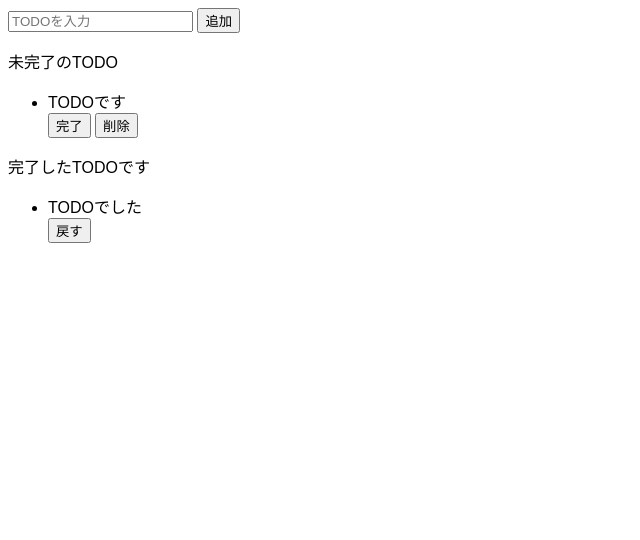
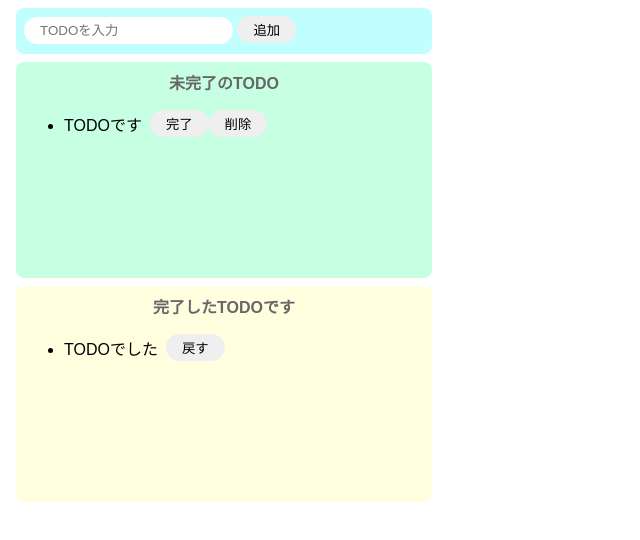
Before and after one commit to JunyaTakahashi001/todo-Javascript-codesandbox, a website built with Parcel: page index.html in a window 1280 px wide. Shown: the whole page, without its empty margins (0-640 px from the left). Built offline with nearby package versions, Linux system fonts and the light colour scheme.

Commit message:
CSS割当て

```diff
--- a/index.html
+++ b/index.html
@@ -6,24 +6,26 @@
   </head>
 
   <body>
-    <div>
+    <div class="input-area">
       <input placeholder="TODOを入力" />
       <button>追加</button>
     </div>
-    <div>
-      <p>未完了のTODO</p>
+
+    <div class="incomplete-area">
+      <p class="title">未完了のTODO</p>
       <ul>
-        <div>
+        <div class="list-row">
           <li>TODOです</li>
           <button>完了</button>
           <button>削除</button>
         </div>
       </ul>
     </div>
-    <div>
-      <p>完了したTODOです</p>
+
+    <div class="complete-area">
+      <p class="title">完了したTODOです</p>
       <ul>
-        <div>
+        <div class="list-row">
           <li>TODOでした</li>
           <button>戻す</button>
         </div>
--- a/src/styles.css
+++ b/src/styles.css
@@ -1,3 +1,68 @@
 body {
   font-family: sans-serif;
 }
+
+input {
+  border-radius: 16px;
+  border: none;
+  padding: 6px 16px;
+  outline: none;
+}
+
+button {
+  border-radius: 16px;
+  border: none;
+  padding: 4px 16px;
+}
+
+button:hover {
+  background-color: #ff7fff;
+  color: #fff;
+  /* 手のポインターに変更 */
+  cursor: pointer;
+}
+
+.title {
+  text-align: center;
+  margin-top: 0;
+  font-weight: bold;
+  color: #666;
+}
+
+.list-row {
+  display: flex;
+  align-items: center;
+  padding-bottom: 4px;
+}
+
+li {
+  margin-right: 8px;
+}
+
+/* 背景 */
+.input-area {
+  background-color: #c1ffff;
+  width: 400px;
+  height: 30px;
+  padding: 8px;
+  margin: 8px;
+  border-radius: 8px;
+}
+
+.incomplete-area {
+  background-color: #c6ffe2;
+  width: 400px;
+  min-height: 200px;
+  padding: 8px;
+  margin: 8px;
+  border-radius: 8px;
+}
+
+.complete-area {
+  background-color: #ffffe0;
+  width: 400px;
+  min-height: 200px;
+  padding: 8px;
+  margin: 8px;
+  border-radius: 8px;
+}
```
